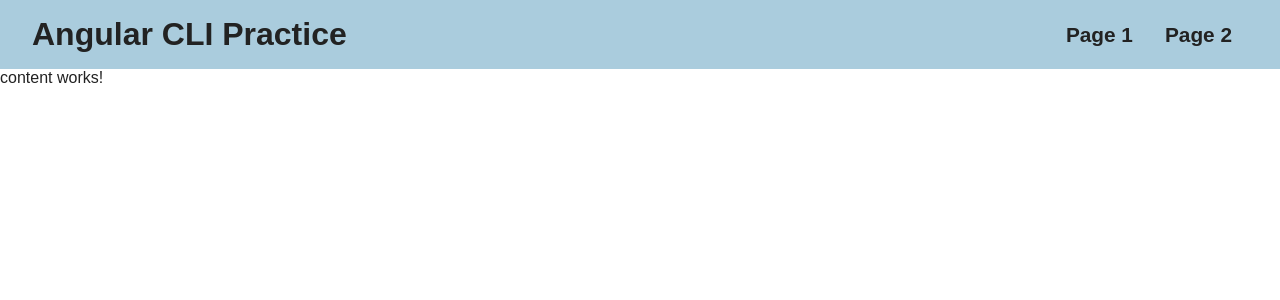
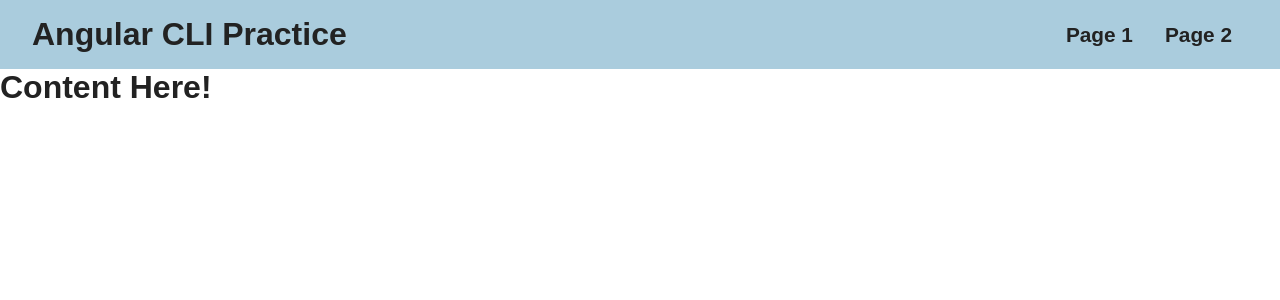
Before and after one commit to imcgonigle/Angular-CLI-Playground-Application, an Angular app: page / in a window 1280 px wide. Shown: the top 300 px of the page. Built offline with nearby package versions, Linux system fonts and the light colour scheme.

Commit message:
push content in a div

```diff
--- a/src/app/content/content.component.html
+++ b/src/app/content/content.component.html
@@ -1,3 +1,5 @@
-<p>
-  content works!
-</p>
+<div id="dashboard-display">
+    <h1>
+        Content Here!
+    </h1>
+</div>
```
